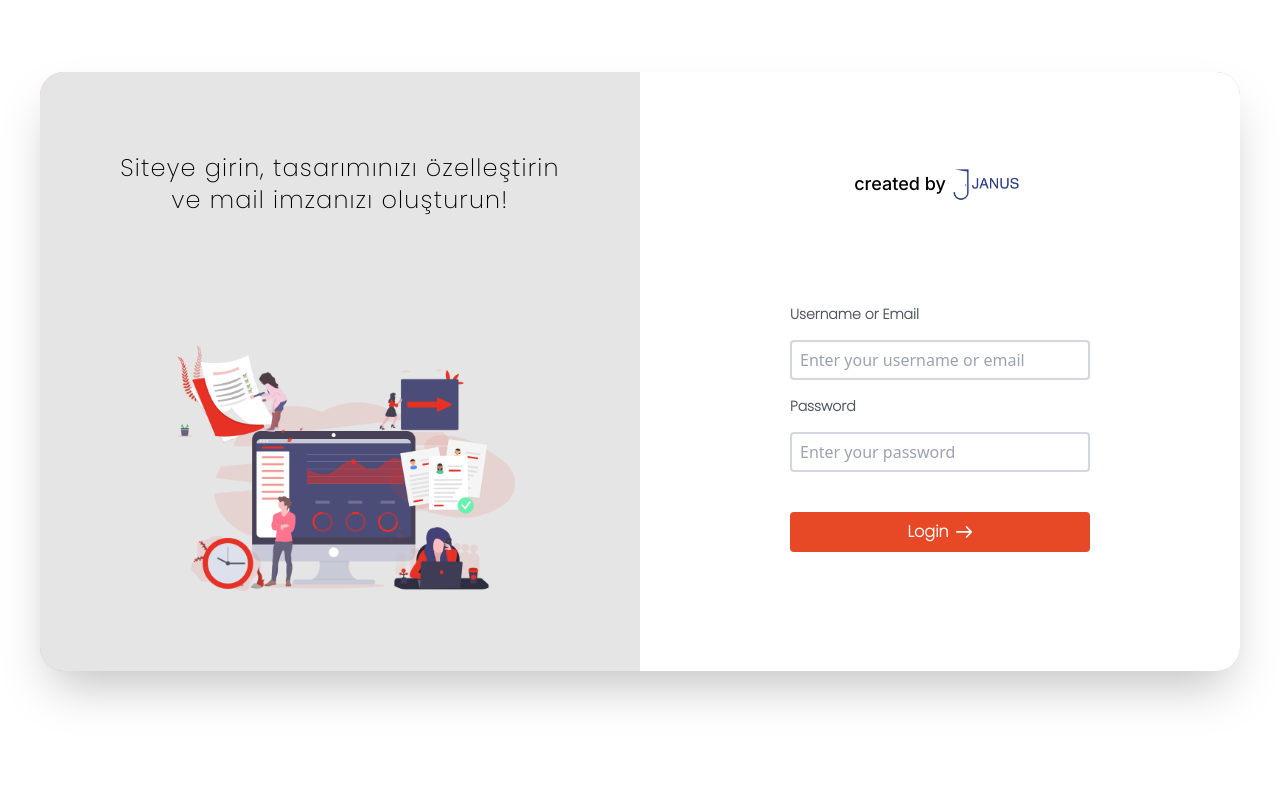
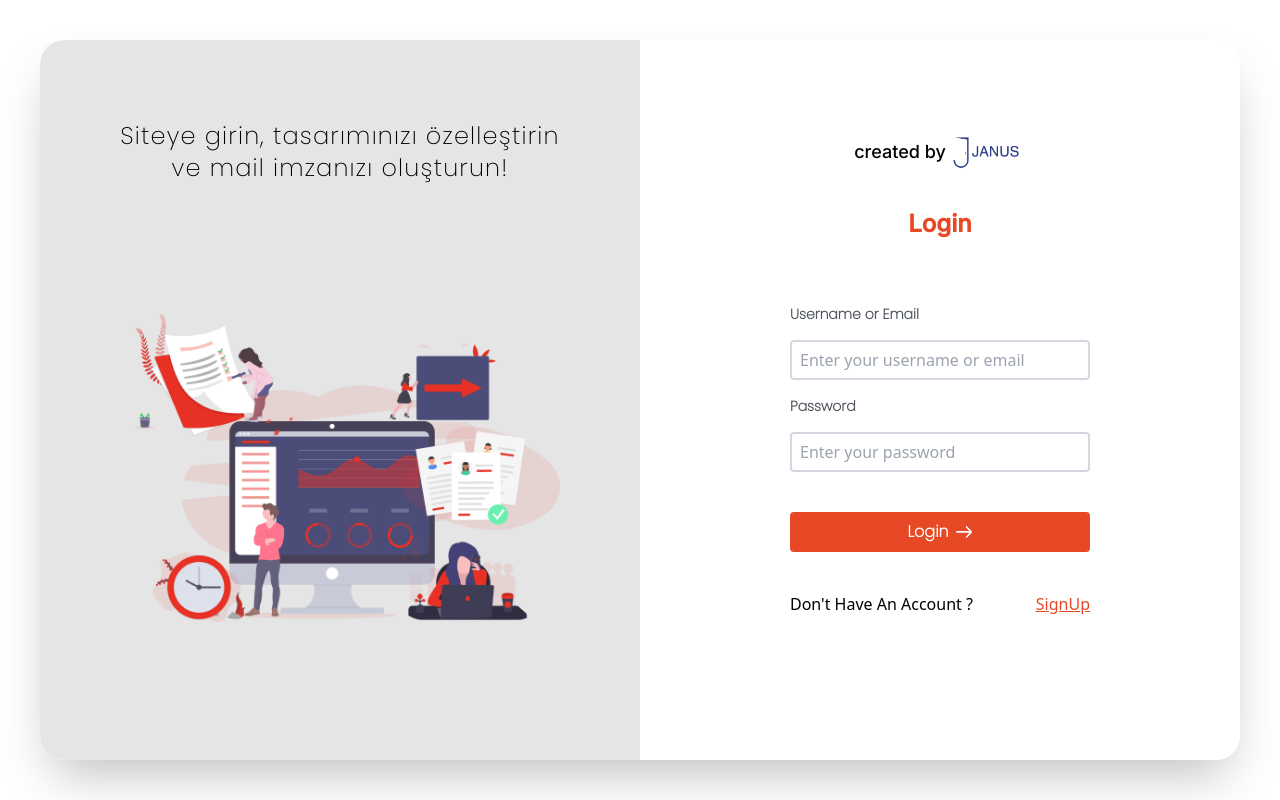
Before and after one commit to sociologgg/react-mail-signature, a React (Create React App) app: page / in a window 1280 px wide. Built offline with nearby package versions, Linux system fonts and the light colour scheme.

Commit message:
SignUp Sayfasi Ekledim

```diff
--- a/src/layouts/Dashboard.js
+++ b/src/layouts/Dashboard.js
@@ -1,44 +1,48 @@
-import React from 'react'
+import React,{useState} from 'react'
 import leftbottomimg from "../images/leftbottomimg.png"
 import januslogo from "../images/januslogo.png"
 import combination from "../images/combination.png"
 import arrow from '../images/arrow.png'
+import Login from '../layouts/Login'
+import SignUp from './SignUp'
+const Dashboard = () => {
+    const [page, setpage] = useState(1);
 
-const Dashboard = () => {
+    function pageManager()
+    {
+        if(page == 1)
+            return <Login setPage={()=>{setpage(2)}}/>
+        else
+            return <SignUp setPage={()=>{setpage(1)}}/>
+    }
+    function pageTextManger()
+    {
+        if(page == 1)
+            return  <p class="text-2xl mt-4 font-bold font-inter text-login-red">Login</p>
+        else
+            return  <p class="text-2xl mt-4 font-bold font-inter text-login-red">SignUp</p>
+
+    }
     return (
-        <div class="h-screen w-screen  flex z-10 relative justify-center px-10">
+        <div class="h-screen w-screen py-10 flex z-10 relative justify-center px-10">
 
-            <div class = "w-screen">
+            <div class = "w-screen h-100%">
 
-            <div class=" flex mt-18   shadow-2xl bg-red-300 rounded-3xl ">
-                <div class = "w-1/2 bg-mail-gray flex-col lg:p-20 p-16 flex justify-center items-center rounded-l-3xl " >
+            <div class=" flex  h-100%  shadow-2xl  rounded-3xl overflow-hidden ">
+                <div class = "w-1/2 h-100% bg-mail-gray flex-col lg:p-20 p-16 flex lg:justify-start md:justify-start justify-center  items-center rounded-l-3xl " >
                     <p class = "font-poppins text-2xl tracking-wider">Siteye girin, tasarımınızı özelleştirin ve mail imzanızı oluşturun!</p>
-                        <img src = {leftbottomimg} class = "w-350px mt-32"/>
+                        <img src = {leftbottomimg} class = "lg:w-475px md:w-300px mt-32 w-0 "/>
 
                 </div>
                 <div class = " w-1/2  bg-white  flex-col flex p-16   items-center rounded-r-3xl">
-                   <div class = " flex justify-center items-center  mt-2 flex flex-row rounded-r-3xl">
 
-                       <p class = "font-inter  text-lg"> created by </p>
-                       <img  src={combination} class = "h-20"/>
-                    </div>
-                    <div class="flex  flex-col justify-start items-start mt-20">
-                    <p class="text-label font-semibold font-poppins text-sm">Username or Email</p>
-                    <input
-                    placeholder="Enter your username or email"
-                    type="e-mail" class=" pl-2 lg:w-300px mt-4 h-10 border-2 border-input rounded outline-none focus:border-login-red "/>
-                    <p class="text-label font-semibold font-poppins text-sm mt-4">Password</p>
-                    <input
-                    placeholder="Enter your password"
+                <div class = " flex justify-center items-center  mt-2 flex flex-row rounded-r-3xl">
 
-                    type="password" class="focus:border-2  pl-2 lg:w-300px mt-4 h-10 border-2 border-input outline-none focus:border-login-red rounded"/>
-                    <button class="bg-login-red hover:bg-login-red-hover w-100% h-10 rounded font-poppins text-white mt-10 flex items-center justify-center">
-                        <p class="font-semibold ">Login</p>
-                        <img src={arrow} class="w-4 ml-2"/>
-                    </button>
-                    </div>
-
-
+                   <p class = "font-inter  lg:text-lg md:text-md"> created by </p>
+                   <img  src={combination} class = "h-20"/>
+                </div>
+                {pageTextManger()}
+                  {pageManager()}
 
                 </div>
             </div>
--- /dev/null
+++ b/src/layouts/Login.js
@@ -0,0 +1,35 @@
+import React from 'react'
+import januslogo from "../images/januslogo.png"
+import combination from "../images/combination.png"
+import arrow from '../images/arrow.png'
+function Login({setPage}) {
+    return (
+
+                <div class="flex  flex-col justify-start items-start mt-16">
+                <p class="text-label font-semibold font-poppins text-sm">Username or Email</p>
+                <input
+                placeholder="Enter your username or email"
+                type="e-mail" class=" pl-2 lg:w-300px mt-4 h-10 border-2 border-input rounded outline-none focus:border-login-red "/>
+                <p class="text-label font-semibold font-poppins text-sm mt-4">Password</p>
+                <input
+                placeholder="Enter your password"
+
+                type="password" class="focus:border-2  pl-2 lg:w-300px mt-4 h-10 border-2 border-input outline-none focus:border-login-red rounded"/>
+                <button class="bg-login-red hover:bg-login-red-hover w-100% h-10 rounded font-poppins text-white mt-10 flex items-center justify-center">
+                    <p class="font-semibold ">Login</p>
+                    <img src={arrow} class="w-4 ml-2"/>
+                </button>
+                <div class="flex justify-between items-between w-100% pt-10">
+                <a>Don't Have An Account ?</a>
+                <button onClick={setPage}>
+                <a class="text-login-red underline">SignUp</a>
+                </button>
+                </div>
+                </div>
+
+
+
+    )
+}
+
+export default Login
--- /dev/null
+++ b/src/layouts/SignUp.js
@@ -0,0 +1,42 @@
+import React from 'react'
+import januslogo from "../images/januslogo.png"
+import combination from "../images/combination.png"
+import arrow from '../images/arrow.png'
+
+function SignUp({setPage}) {
+    return (
+
+        <div class="flex  flex-col justify-start items-start mt-16">
+
+        <p class="text-label font-semibold font-poppins text-sm">Email</p>
+        <input
+        placeholder="Enter your email"
+        type="e-mail" class=" pl-2 lg:w-300px mt-4 h-10 border-2 border-input rounded outline-none focus:border-login-red "/>
+        <p class="text-label font-semibold font-poppins text-sm mt-4">Password</p>
+        <input
+        placeholder="Enter your password"
+
+        type="password" class="focus:border-2  pl-2 lg:w-300px mt-4 h-10 border-2 border-input outline-none focus:border-login-red rounded"/>
+
+        <p class="text-label font-semibold font-poppins text-sm mt-4">Password Confirmation</p>
+        <input
+        placeholder="Enter your password again"
+
+        type="password" class="focus:border-2  pl-2 lg:w-300px mt-4 h-10 border-2 border-input outline-none focus:border-login-red rounded"/>
+
+        <button class="bg-login-red hover:bg-login-red-hover w-100% h-10 rounded font-poppins text-white mt-10 flex items-center justify-center">
+            <p class="font-semibold ">SignUp</p>
+            <img src={arrow} class="w-4 ml-2"/>
+        </button>
+        <div class="flex justify-between items-between w-100% pt-10">
+        <a>Already Have An Account ?</a>
+        <button onClick={setPage} >
+        <a class="text-login-red underline">SignIn</a>
+        </button>
+        </div>
+        </div>
+
+    )
+}
+
+export default SignUp
--- a/tailwind.config.js
+++ b/tailwind.config.js
@@ -6,7 +6,8 @@ module.exports = {
     theme: {
       extend: {
         height : {
-          base : "600px"
+          base : "600px",
+          '100%':'100%'
         },
         width:{
           '475px':'475px',
@@ -24,7 +25,9 @@ module.exports = {
         },
         textColor:
         {
-          'label':'#50565F'
+          'label':'#50565F',
+
+          'login-red':'#E74825',
         },
         borderColor:
         {
```
